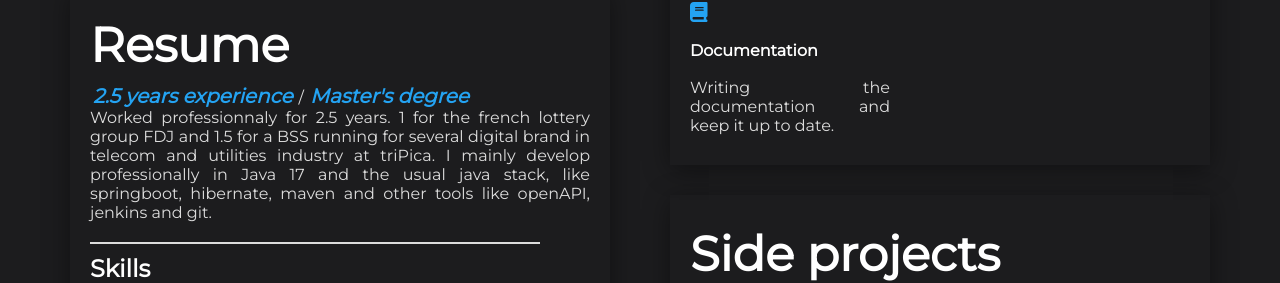
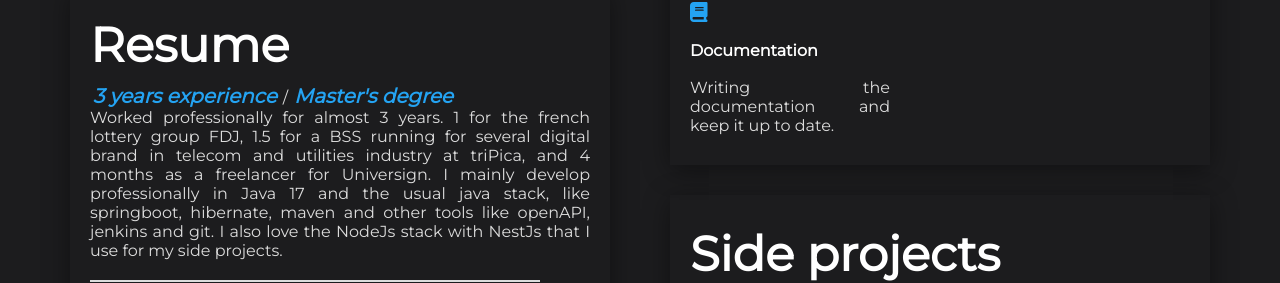
Before and after one commit to TanguyLeLoch/website, a React (Create React App) app: page / in a window 1280 px wide. Shown: the part 540-823 px from the top of the page. Built offline with nearby package versions, Linux system fonts and the light colour scheme.

Commit message:
update description

```diff
--- a/src/pages/Home/Cards.jsx
+++ b/src/pages/Home/Cards.jsx
@@ -117,11 +117,11 @@ function initColumns(nbColumns, cardRefs) {
 function initContentList(cardRefs) {
   const age = getAge('1997-05-27T00:00:00', now) + ' yo';
   const headlinesAboutMe = [age, 'Paris', 'Freelance'];
-  const headlinesResume = ['2.5 years experience', "Master's degree"];
+  const headlinesResume = ['3 years experience', "Master's degree"];
   const introText =
     'Backend developer who knows a bit about frontend. Very attentive to every single optimization to have a more efficient sofware and a cleaner code. I always keep in mind the customer need to find an appropriate answer to the problem.';
   const resumeText =
-    'Worked professionnaly for 2.5 years. 1 for the french lottery group FDJ and 1.5 for a BSS running for several digital brand in telecom and utilities industry at triPica. I mainly develop professionally in Java 17 and the usual java stack, like springboot, hibernate, maven and other tools like openAPI, jenkins and git.';
+    'Worked professionally for almost 3 years. 1 for the french lottery group FDJ, 1.5 for a BSS running for several digital brand in telecom and utilities industry at triPica, and 4 months as a freelancer for Universign.  I mainly develop professionally in Java 17 and the usual java stack, like springboot, hibernate, maven and other tools like openAPI, jenkins and git. I also love the NodeJs stack with NestJs that I use for my side projects.';
 
   const content = [];
 
```
